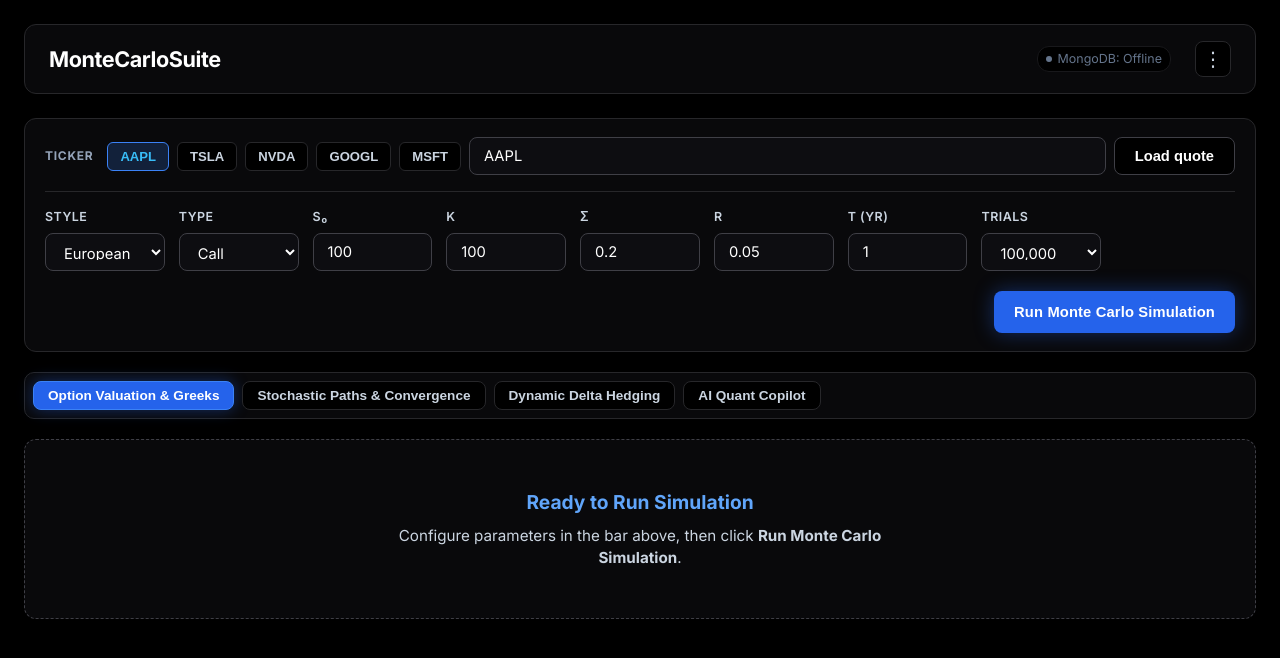
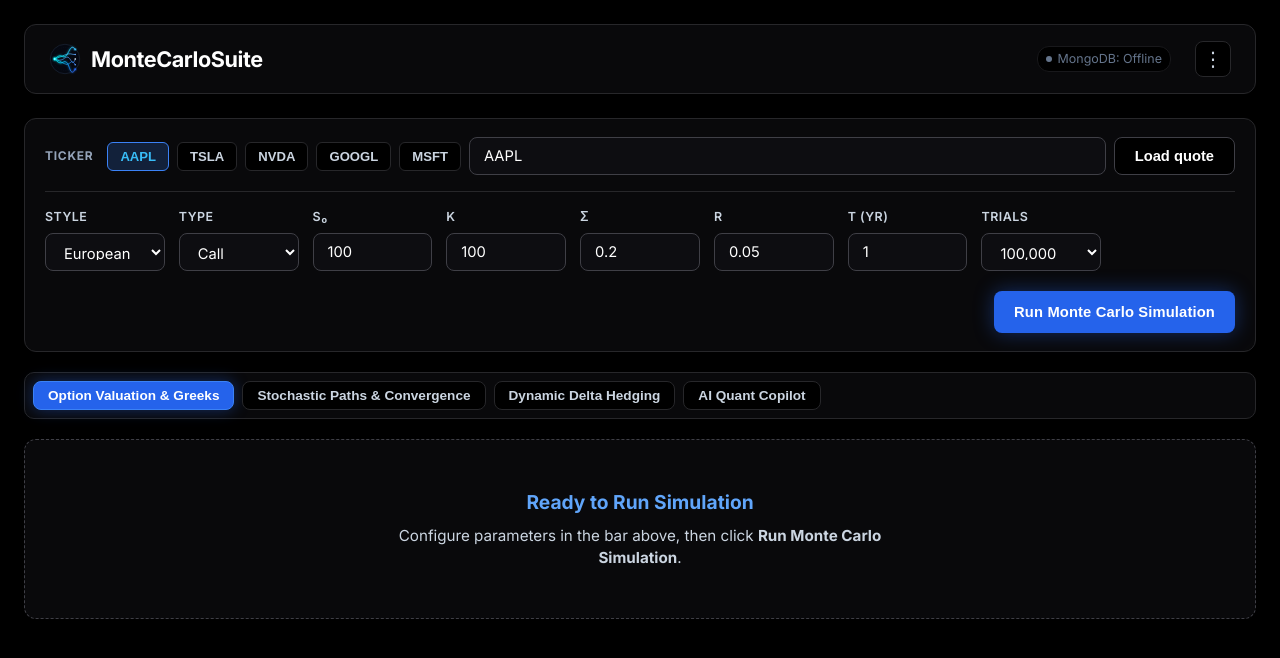
Before and after one commit to focus-0/monteCarloSuite, a React (Create React App) app in the folder client/: page / in a window 1280 px wide. Shown: the top 658 px of the page. Built offline with nearby package versions, Linux system fonts and the light colour scheme; no server answers.

Commit message:
feat(ui): add Brownian Motion stochastic trajectory vector logo

```diff
--- a/client/src/components/BlackScholes.js
+++ b/client/src/components/BlackScholes.js
@@ -7,6 +7,8 @@ import ConvergenceChart from './charts/ConvergenceChart';
 import PricePathsChart from './charts/PricePathsChart';
 import QuantAgentPanel from './QuantAgentPanel';
 import DeltaHedgeSimulator from './DeltaHedgeSimulator';
+
+import Logo from './Logo';
 
 import { API_BASE_URL } from '../apiConfig';
 
@@ -291,8 +293,9 @@ const BlackScholes = () => {
   return (
     <div className="monte-carlo-dashboard">
       <nav className="dashboard-nav">
-        <div className="nav-brand">
-          <h2>MonteCarloSuite</h2>
+        <div className="nav-brand" style={{ display: 'flex', alignItems: 'center', gap: '10px' }}>
+          <Logo size={32} />
+          <h2 style={{ margin: 0 }}>MonteCarloSuite</h2>
         </div>
         <div className="nav-right">
           {/* Live MongoDB Status Indicator */}
--- /dev/null
+++ b/client/src/components/Logo.js
@@ -0,0 +1,105 @@
+import React from 'react';
+
+const Logo = ({ size = 32 }) => {
+  return (
+    <svg
+      width={size}
+      height={size}
+      viewBox="0 0 100 100"
+      fill="none"
+      xmlns="http://www.w3.org/2000/svg"
+      style={{ verticalAlign: 'middle' }}
+    >
+      <defs>
+        {/* Glow Filters */}
+        <filter id="cyanGlow" x="-20%" y="-20%" width="140%" height="140%">
+          <feGaussianBlur stdDeviation="2.5" result="blur" />
+          <feComposite in="SourceGraphic" in2="blur" operator="over" />
+        </filter>
+
+        {/* Line Gradients */}
+        <linearGradient id="pathGrad1" x1="0%" y1="50%" x2="100%" y2="0%">
+          <stop offset="0%" stopColor="#00f2fe" />
+          <stop offset="100%" stopColor="#38bdf8" />
+        </linearGradient>
+        <linearGradient id="pathGrad2" x1="0%" y1="50%" x2="100%" y2="30%">
+          <stop offset="0%" stopColor="#00f2fe" />
+          <stop offset="100%" stopColor="#60a5fa" />
+        </linearGradient>
+        <linearGradient id="pathGrad3" x1="0%" y1="50%" x2="100%" y2="70%">
+          <stop offset="0%" stopColor="#00f2fe" />
+          <stop offset="100%" stopColor="#2563eb" />
+        </linearGradient>
+      </defs>
+
+      {/* Dark Circular Container Ring */}
+      <circle cx="50" cy="50" r="46" fill="#050811" stroke="#1e293b" strokeWidth="2" />
+
+      {/* Concentric Probability Ring Background */}
+      <ellipse cx="50" cy="50" rx="36" ry="36" stroke="#1e293b" strokeWidth="1" strokeDasharray="3 3" opacity="0.6" />
+      <ellipse cx="50" cy="50" rx="22" ry="22" stroke="#1e293b" strokeWidth="1" opacity="0.4" />
+
+      {/* Brownian Motion Stochastic Simulation Trajectories */}
+      {/* Path 1: Upper Bullish Surge */}
+      <path
+        d="M 18 50 Q 32 35, 42 42 T 62 26 T 82 20"
+        fill="none"
+        stroke="url(#pathGrad1)"
+        strokeWidth="2.5"
+        strokeLinecap="round"
+        filter="url(#cyanGlow)"
+      />
+
+      {/* Path 2: Mid-Upper Drift */}
+      <path
+        d="M 18 50 Q 34 44, 48 38 T 68 34 T 82 36"
+        fill="none"
+        stroke="url(#pathGrad2)"
+        strokeWidth="2.2"
+        strokeLinecap="round"
+      />
+
+      {/* Path 3: Mean-Reverting Center Path */}
+      <path
+        d="M 18 50 Q 36 58, 48 48 T 68 54 T 82 50"
+        fill="none"
+        stroke="#60a5fa"
+        strokeWidth="2"
+        strokeDasharray="4 2"
+        strokeLinecap="round"
+      />
+
+      {/* Path 4: Mid-Lower Bearish Fluctuation */}
+      <path
+        d="M 18 50 Q 34 56, 46 64 T 66 62 T 82 68"
+        fill="none"
+        stroke="url(#pathGrad3)"
+        strokeWidth="2.2"
+        strokeLinecap="round"
+      />
+
+      {/* Path 5: Lower Volatility Dip */}
+      <path
+        d="M 18 50 Q 32 68, 44 60 T 64 78 T 82 82"
+        fill="none"
+        stroke="url(#pathGrad3)"
+        strokeWidth="2.5"
+        strokeLinecap="round"
+        filter="url(#cyanGlow)"
+      />
+
+      {/* Stochastic Origin Node (S0) */}
+      <circle cx="18" cy="50" r="4.5" fill="#00f2fe" filter="url(#cyanGlow)" />
+      <circle cx="18" cy="50" r="2" fill="#ffffff" />
+
+      {/* Expiry Terminal Nodes */}
+      <circle cx="82" cy="20" r="3" fill="#38bdf8" filter="url(#cyanGlow)" />
+      <circle cx="82" cy="36" r="2.5" fill="#60a5fa" />
+      <circle cx="82" cy="50" r="2.5" fill="#ffffff" />
+      <circle cx="82" cy="68" r="2.5" fill="#60a5fa" />
+      <circle cx="82" cy="82" r="3" fill="#2563eb" filter="url(#cyanGlow)" />
+    </svg>
+  );
+};
+
+export default Logo;
```
